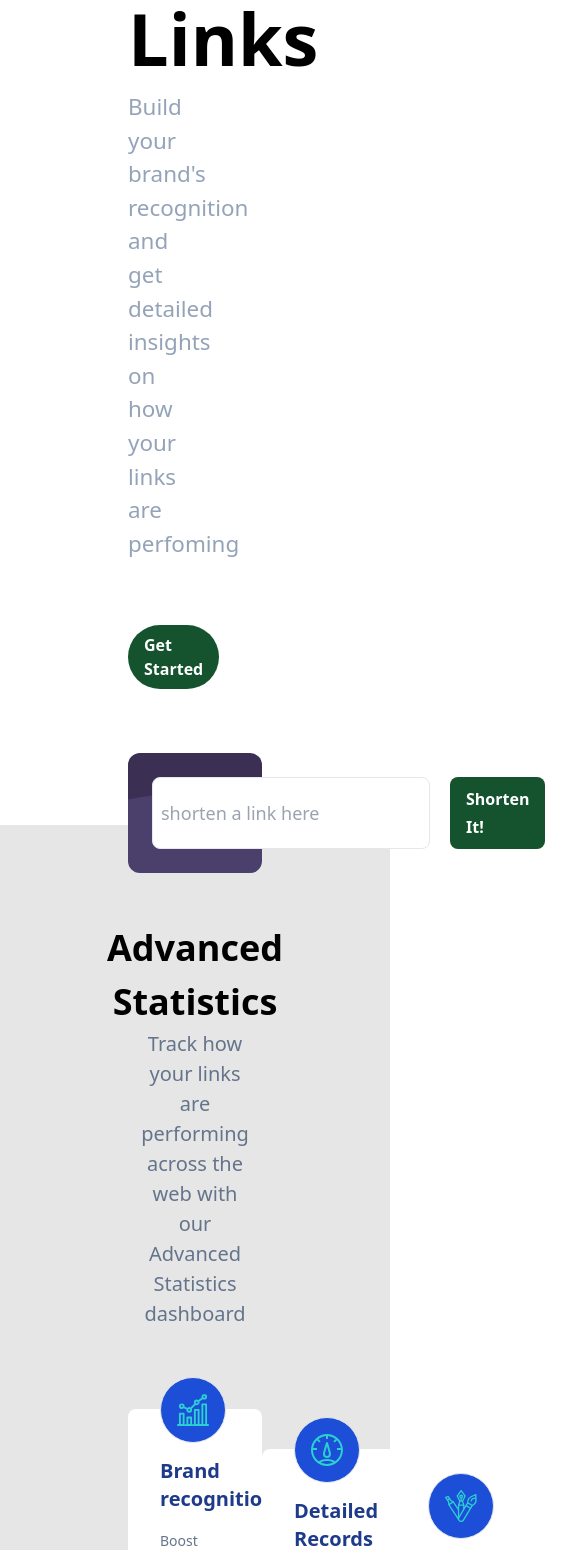
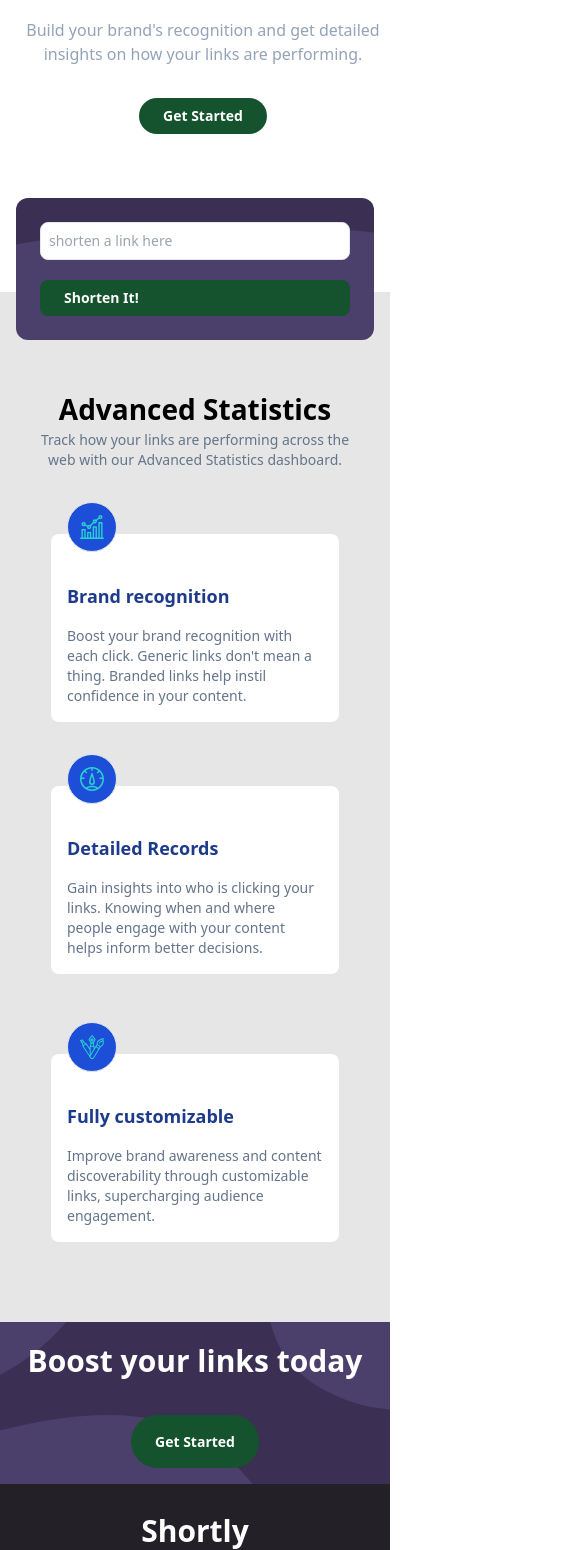
Before and after one commit to vivi-uch/Shortly, a React (Create React App) app: page / in a window 390 px wide. Shown: the part 450-2000 px from the top of the page, 585 px wide, since content can reach past the window. Built offline with nearby package versions, Linux system fonts and the light colour scheme.

Commit message:
mobile-responsive

```diff
--- a/src/Body.jsx
+++ b/src/Body.jsx
@@ -5,41 +5,44 @@ export default function Body() {
     {
       name: "Brand recognition",
       content:
-        "Boost your brand recognition with each click. Generic links don't mean a thing. Branded links helip instil confidence in yout content",
+        "Boost your brand recognition with each click. Generic links don't mean a thing. Branded links help instil confidence in your content.",
       src: "images/icon-brand-recognition.svg",
-      mTop: "transform translate-y-0",
+      mTop: "md:transform translate-y-0",
     },
     {
       name: "Detailed Records",
       content:
-        "Gain insights into who is clicking your links. Knowing when and where people engage with your content helps inform better decisions",
+        "Gain insights into who is clicking your links. Knowing when and where people engage with your content helps inform better decisions.",
       src: "images/icon-detailed-records.svg",
-      mTop: "transform translate-y-10",
+      mTop: "md:transform translate-y-10",
     },
     {
       name: "Fully customizable",
       content:
-        "Improve brand awareness and content discoverabililty though customizable links, supercharging audience engagement",
+        "Improve brand awareness and content discoverability through customizable links, supercharging audience engagement.",
       src: "images/icon-fully-customizable.svg",
-      mTop: "transform translate-y-24",
+      mTop: "md:transform translate-y-24",
     },
   ];
 
   return (
-    <div className="bg-gray-custom pt-24 pb-28 text-[20px] px-32">
-      <div className="text-center w-1/2 flex flex-col justify-center items-center mx-auto">
-        <h1 className="font-bold text-[36px]">Advanced Statistics</h1>
-        <p className="text-slate-500">
+    <div className="bg-gray-custom pt-24 pb-28 text-[20px] px-8 md:px-32">
+      <div className="text-center w-full md:w-1/2 flex flex-col justify-center items-center mx-auto">
+        <h1 className="font-bold text-[28px] md:text-[36px]">
+          Advanced Statistics
+        </h1>
+        <p className="text-slate-500 text-sm md:text-base">
           Track how your links are performing across the web with our Advanced
-          Statistics dashboard
+          Statistics dashboard.
         </p>
       </div>
 
       <div className="relative">
-        <hr className="border-green-600 absolute w-full top-32 border-4"></hr>
-        <div className="flex justify-between my-20">
+        <hr className="hidden border-green-600 md:block absolute w-full top-32 border-4"></hr>
+        <div className="flex flex-col items-center gap-6 md:flex-row md:justify-between my-16 md:my-20 ">
           {card.map((card) => (
             <Card
+              key={card.name}
               name={card.name}
               content={card.content}
               src={card.src}
--- a/src/Button.jsx
+++ b/src/Button.jsx
@@ -1,7 +1,7 @@
 export default function Button({ name, styling }) {
   return (
     <div
-      className={`flex px-4 py-2 bg-green-900 text-white font-bold text-[16px] ${styling}`}
+      className={`flex px-6 py-2 bg-green-900 text-white font-bold text-[14px] md:text-[16px] ${styling}`}
     >
       {name}
     </div>
--- a/src/Card.jsx
+++ b/src/Card.jsx
@@ -1,13 +1,17 @@
 export default function Card({ src, name, content, mTop }) {
   return (
     <div
-      className={`relative flex flex-col bg-white pt-4 px-8 pb-4 rounded-lg w-full max-w-[20rem] ${mTop}`}
+      className={`relative flex flex-col bg-white pt-4 px-4 md:px-8 pb-4 rounded-lg w-full max-w-[18rem] md:max-w-[20rem] ${mTop}`}
     >
-      <div className="border bg-blue-700 rounded-full p-4 absolute top-[-2rem]">
-        <img src={src} alt={name} className="w-8 h-auto" />
+      <div className="border bg-blue-700 rounded-full p-3 md:p-4 absolute top-[-2rem]">
+        <img src={src} alt={name} className="w-6 h-auto md:w-8" />
       </div>
-      <h1 className="text-xl font-bold mt-8 text-blue-900">{name}</h1>
-      <p className="text-sm text-slate-500 mt-4 leading-[24px]">{content}</p>
+      <h1 className="text-lg md:text-xl font-bold mt-8 text-blue-900">
+        {name}
+      </h1>
+      <p className="text-sm text-slate-500 mt-4 leading-[20px] md:leading-[24px]">
+        {content}
+      </p>
     </div>
   );
 }
--- a/src/Contact.jsx
+++ b/src/Contact.jsx
@@ -42,11 +42,13 @@ export default function Contact() {
     },
   ];
   return (
-    <div className="flex bg-Very-Dark-Violet px-32 py-12 mb-0 justify-between cursor-pointer">
+    <div className="flex flex-col gap-10 mb-0 bg-Very-Dark-Violet justify-center py-8 items-center cursor-pointer md:flex-row md:px-32 md:py-12 md:justify-between md:items-start">
       <div>
-        <h1 className="text-[40px] font-bold text-white p-0">Shortly</h1>
+        <h1 className="text-[30px] md:text-[40px] font-bold text-white p-0 leading-none">
+          Shortly
+        </h1>
       </div>
-      <div className="flex gap-20">
+      <div className="flex flex-col text-center gap-3 md:flex-row md:gap-20 md:text-left">
         {cardList.map((card) => (
           <FooterCard
             heading={card.heading}
@@ -69,11 +71,13 @@ export default function Contact() {
 function FooterCard({ heading, text1, text2, text3, text4 }) {
   return (
     <div className="flex flex-col gap-1">
-      <h3 className="mb-4 text-white text-xl font-bold">{heading}</h3>
-      <p className="text-gray-custom text-lg">{text1}</p>
-      <p className="text-gray-custom text-lg">{text2}</p>
-      <p className="text-gray-custom text-lg">{text3}</p>
-      <p className="text-gray-custom text-lg">{text4}</p>
+      <h3 className="text-sm mb-2 md:mb-4 text-white md:text-xl font-bold">
+        {heading}
+      </h3>
+      <p className="text-xs text-gray-custom md:text-lg">{text1}</p>
+      <p className="text-xs text-gray-custom md:text-lg">{text2}</p>
+      <p className="text-xs text-gray-custom md:text-lg">{text3}</p>
+      <p className="text-xs text-gray-custom md:text-lg">{text4}</p>
     </div>
   );
 }
--- a/src/Footer.jsx
+++ b/src/Footer.jsx
@@ -3,11 +3,13 @@ import Button from "./Button";
 export default function Footer() {
   return (
     <div
-      className="bg-Dark-Violet flex flex-col justify-center items-center text-white bg-cover bg-center p-8"
+      className="bg-Dark-Violet p-4 flex flex-col justify-center items-center text-white bg-cover bg-center md:p-8"
       style={{ backgroundImage: "url('images/bg-boost-desktop.svg')" }}
     >
-      <h1 className="text-4xl font-bold mb-8">Boost your links today</h1>
-      <Button name="Get Started" styling="rounded-[44px]" />
+      <h1 className="text-[30px] text-center md:text-4xl font-bold mb-8">
+        Boost your links today
+      </h1>
+      <Button name="Get Started" styling="rounded-[44px] py-4" />
     </div>
   );
 }
--- a/src/Heading.jsx
+++ b/src/Heading.jsx
@@ -5,20 +5,24 @@ export default function Heading() {
   return (
     <>
       <Nav />
-      <div className="grid grid-cols-2 mt-28 mb-4">
-        <div className="flex flex-col ml-32">
-          <h1 className="font-bold text-[4.5rem] leading-none">
+      <div className="flex flex-col-reverse mt-4 md:grid md:grid-cols-2 md:mt-28 mb-4 items-center">
+        <div className="flex flex-col ml-4 md:ml-32 text-center md:text-left">
+          <h1 className="font-extrabold md:font-bold text-[2rem] md:text-[4.5rem] leading-none">
             More than just shorter Links
           </h1>
-          <p className="text-slate-400 text-[1.4rem] mt-4">
+          <p className="text-slate-400 text-[1rem] md:text-[1.4rem] mt-4">
             Build your brand's recognition and get detailed insights on how your
-            links are perfoming
+            links are performing.
           </p>
-          <div className="flex items-center mt-16">
-            <Button name="Get Started" styling="rounded-[44px]" />
+          <div className="flex justify-center md:justify-start mt-8">
+            <Button
+              name="Get Started"
+              styling="rounded-[44px] py-2 md:py-4 text-sm md:text-base"
+            />
           </div>
         </div>
-        <div>
+
+        <div className="mb-8 mt-8 md:mt-0 md:mb-0">
           <img
             src="images/illustration-working.svg"
             alt="illustration"
--- a/src/Nav.jsx
+++ b/src/Nav.jsx
@@ -2,7 +2,7 @@ import Button from "./Button";
 
 export default function Nav() {
   return (
-    <div className="flex justify-between items-center py-2  md:my-6 px-4 md:px-32 text-xs md:text-[16px]">
+    <div className="flex justify-between items-center py-2  md:my-6 px-4 md:px-32 text-xs md:text-[18px]">
       <div className="flex items-center gap-5">
         <h1 className="text-[2rem] md:text-4xl font-bold">Shortly</h1>
         <div className="hidden text-slate-400 md:flex gap-5 ml-4">
--- a/src/Search.jsx
+++ b/src/Search.jsx
@@ -1,19 +1,19 @@
 import Button from "./Button";
+
 export default function Search() {
   return (
     <div
-      className="mx-32 p-6 flex text-gray-custom text-lg  bg-Dark-Violet rounded-xl gap-5 relative z-10 top-12"
+      className="mx-4 md:mx-32 p-6 gap-3 flex flex-col md:flex-row text-gray-custom text-sm md:text-lg bg-Dark-Violet rounded-xl md:gap-5 relative z-10 top-12"
       style={{ backgroundImage: "url('images/bg-shorten-desktop.svg')" }}
     >
       <input
         type="text"
         placeholder="shorten a link here"
-        className="rounded-lg p-2 border flex-grow"
+        className="rounded-lg p-2 border flex-grow mb-2 md:mb-0"
       />
       <div className="flex">
-        <Button name="Shorten It!" styling="rounded-lg" />
+        <Button name="Shorten It!" styling="rounded-lg w-full md:w-auto" />
       </div>
     </div>
   );
 }
-// absolute top-[62rem] w-max-100
```
